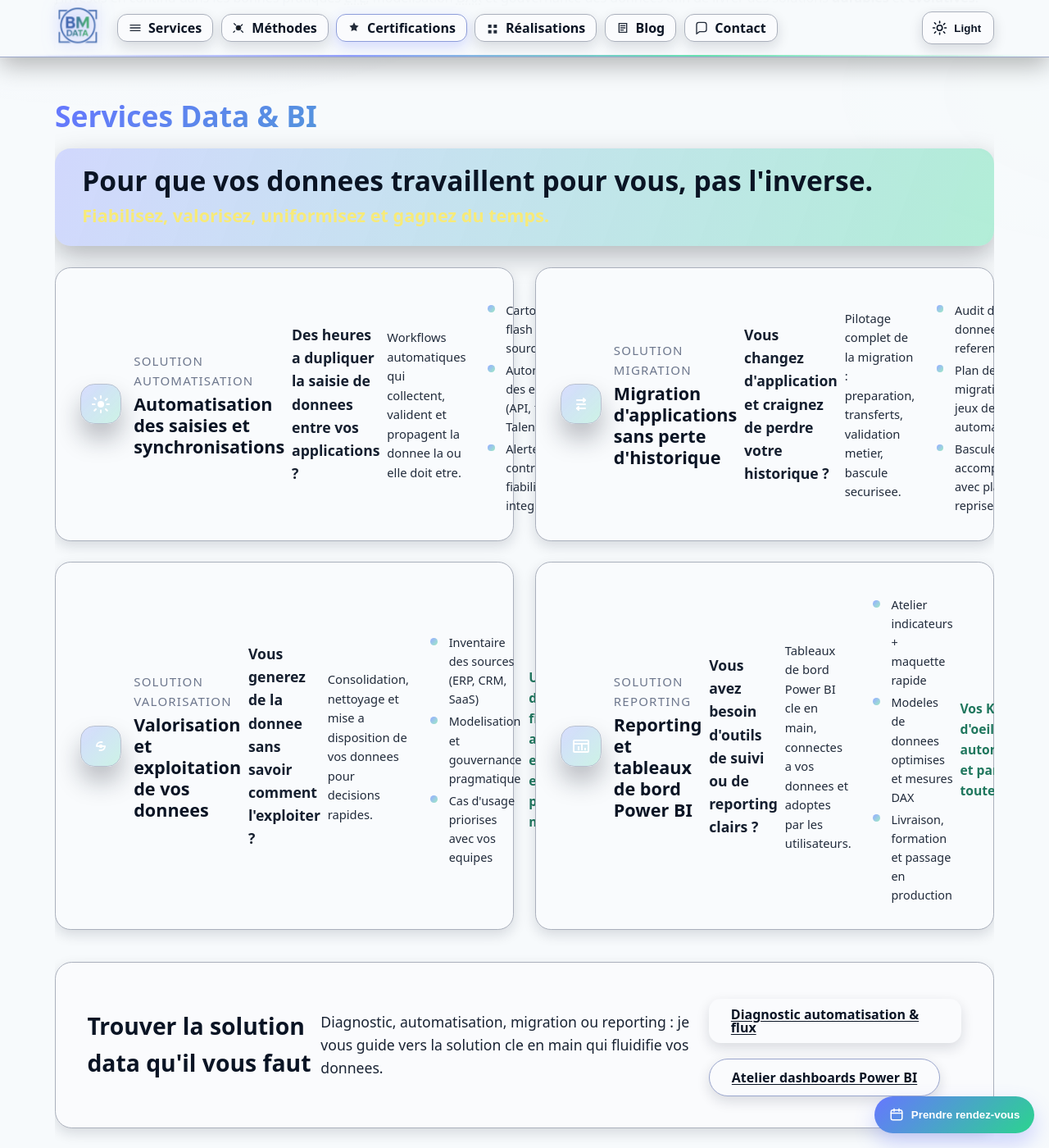
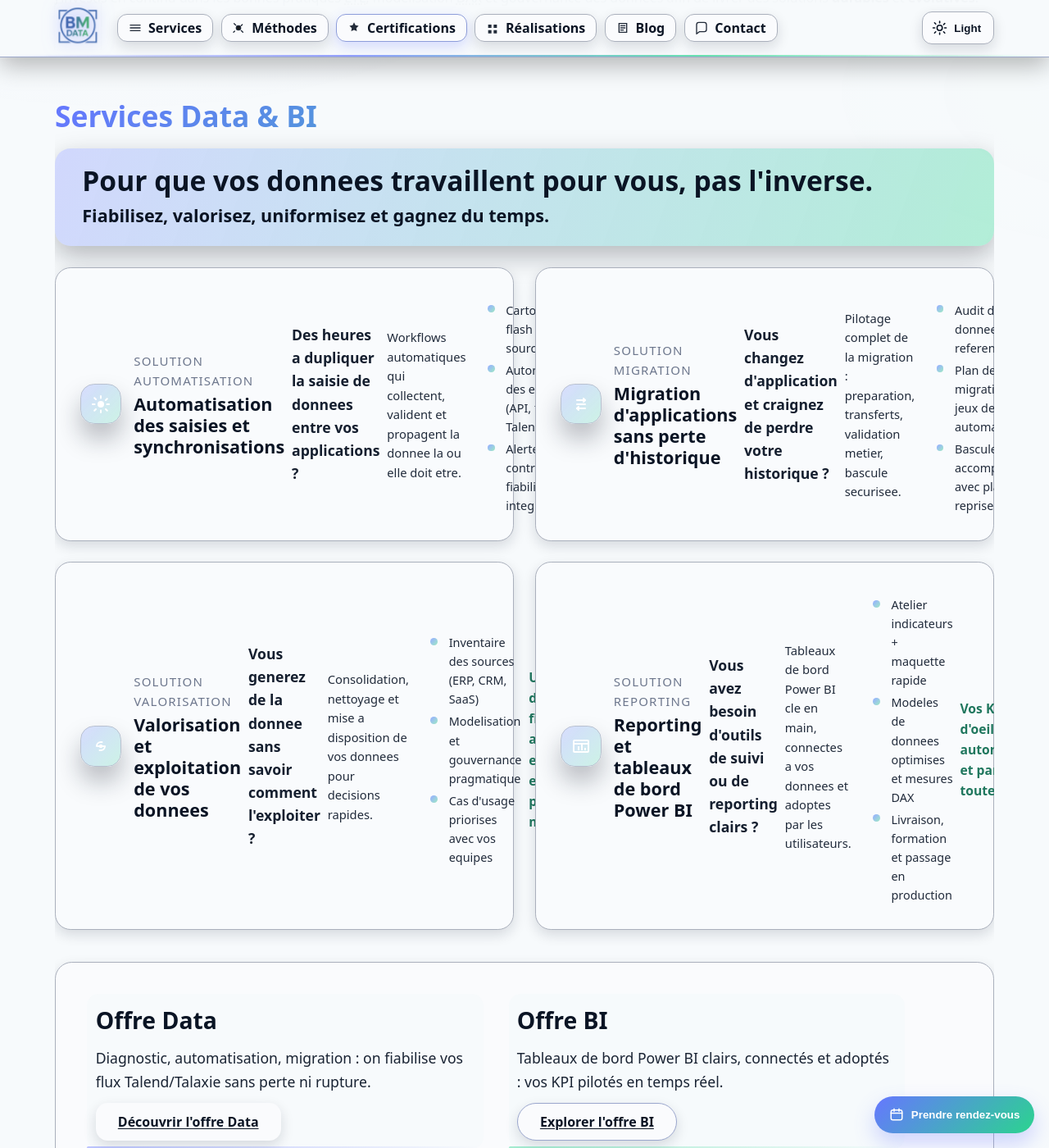
Before and after one commit to mbodetdata/mbodetdata.github.io, a Jekyll site: the page built from index.md, in a window 1280 px wide and 1400 px high, scrolled down 308 px. Shown: the whole window at 82% size. Built offline with Jekyll 4.4.1, drawn with Linux system fonts in a browser that asks for light colours.

Commit message:
Services

```diff
--- a/_includes/services.html
+++ b/_includes/services.html
@@ -130,18 +130,22 @@
 
   <div class="services-cta-grid">
     <article class="card service-cta service-cta--combo" aria-labelledby="services-cta-combo" data-anim="fade-up">
-      <h3 id="services-cta-combo">Trouver la solution data qu'il vous faut</h3>
-      <p>Diagnostic, automatisation, migration ou reporting : je vous guide vers la solution cle en main qui fluidifie vos donnees.</p>
-      <div class="service-cta__actions">
+      <div class="service-cta__col service-cta__col--data">
+        <h3 id="services-cta-combo">Offre Data</h3>
+        <p>Diagnostic, automatisation, migration : on fiabilise vos flux Talend/Talaxie sans perte ni rupture.</p>
         <a class="btn btn--primary"
            href="{{ '/services-talend-talaxie/' | relative_url }}"
            data-track-click="services_cta_talend">
-          Diagnostic automatisation & flux
+          Découvrir l'offre Data
         </a>
+      </div>
+      <div class="service-cta__col service-cta__col--bi">
+        <h3>Offre BI</h3>
+        <p>Tableaux de bord Power BI clairs, connectés et adoptés : vos KPI pilotés en temps réel.</p>
         <a class="btn ghost"
            href="{{ '/services-powerbi/' | relative_url }}"
            data-track-click="services_cta_powerbi">
-          Atelier dashboards Power BI
+          Explorer l'offre BI
         </a>
       </div>
     </article>
--- a/assets/styles.css
+++ b/assets/styles.css
@@ -366,7 +366,7 @@ main{ max-width:var(--container); margin:auto; padding:clamp(1.2rem,1.5vw,2rem)
 .section-hook__tagline{
   font-size: clamp(1.05rem, .95rem + .6vw, 1.35rem);
   font-weight:700;
-  color:#f7ea79;
+  color:var(--fg);
 }
 .section-intro{
   display:grid;
@@ -554,7 +554,8 @@ main{ max-width:var(--container); margin:auto; padding:clamp(1.2rem,1.5vw,2rem)
 }
 .service-cta{
   display:grid;
-  gap:.65rem;
+  grid-template-columns: repeat(2, minmax(0, 1fr));
+  gap:clamp(1.2rem, 2.4vw, 2rem);
   padding:clamp(1.6rem, 3vw, 2.4rem);
   border-radius:calc(var(--radius-2) + .3rem);
   border:1px solid color-mix(in oklab, var(--border), var(--brand) 32%);
@@ -562,7 +563,7 @@ main{ max-width:var(--container); margin:auto; padding:clamp(1.2rem,1.5vw,2rem)
   box-shadow:0 30px 60px rgba(8,11,20,.32);
   text-align:left;
   transition: transform .18s ease, box-shadow .18s ease, border-color .18s ease;
-  align-items:flex-start;
+  align-items:stretch;
 }
 @media (hover:hover){
   .service-cta:hover{
@@ -571,6 +572,29 @@ main{ max-width:var(--container); margin:auto; padding:clamp(1.2rem,1.5vw,2rem)
     border-color:color-mix(in oklab, var(--brand) 36%, var(--border));
   }
 }
+.service-cta__col{
+  display:grid;
+  gap:.55rem;
+  padding:clamp(.4rem, .8vw, .8rem);
+  border-radius:calc(var(--radius-2) * .9);
+  background:color-mix(in oklab, var(--surface-0) 90%, transparent);
+  box-shadow: inset 0 1px 0 rgba(255,255,255,.04);
+  position:relative;
+}
+.service-cta__col::after{
+  content:"";
+  position:absolute;
+  inset:auto 0 0 0;
+  height:3px;
+  border-radius:999px;
+  opacity:.6;
+}
+.service-cta__col--data::after{
+  background: linear-gradient(90deg, color-mix(in oklab, var(--brand) 70%, transparent), transparent);
+}
+.service-cta__col--bi::after{
+  background: linear-gradient(90deg, color-mix(in oklab, var(--brand-2) 70%, transparent), transparent);
+}
 .service-cta h3{
   margin:0;
   font-size: clamp(1.25rem, 1.05rem + .9vw, 1.8rem);
@@ -581,21 +605,22 @@ main{ max-width:var(--container); margin:auto; padding:clamp(1.2rem,1.5vw,2rem)
   font-size:var(--step-0);
   max-width:46ch;
 }
+.service-cta__col--bi{
+  background:color-mix(in oklab, var(--surface-0) 90%, transparent);
+}
+.service-cta__col--data{
+  background:color-mix(in oklab, var(--surface-0) 92%, transparent);
+}
 .service-cta .btn{
   justify-self:flex-start;
   padding:.68rem 1.7rem;
-  margin-top:.4rem;
+  margin-top:.2rem;
 }
 .service-cta .btn.ghost{
   border-radius:999px;
   border:1px solid color-mix(in oklab, var(--border), var(--brand) 22%);
 }
-.service-cta__actions{
-  display:flex;
-  gap:.75rem;
-  flex-wrap:wrap;
-  align-items:center;
-}
+.service-cta__actions{ display:none; }
 .services-footer{
   margin-top: clamp(1.8rem, 3vw, 2.6rem);
   display:grid;
@@ -643,9 +668,8 @@ main{ max-width:var(--container); margin:auto; padding:clamp(1.2rem,1.5vw,2rem)
   .service-card{
     padding:clamp(1.1rem, 4vw, 1.5rem);
   }
-  .service-cta__actions{
-    flex-direction:column;
-    align-items:stretch;
+  .service-cta{
+    grid-template-columns:1fr !important;
   }
   .service-cta .btn{
     width:100%;
```
